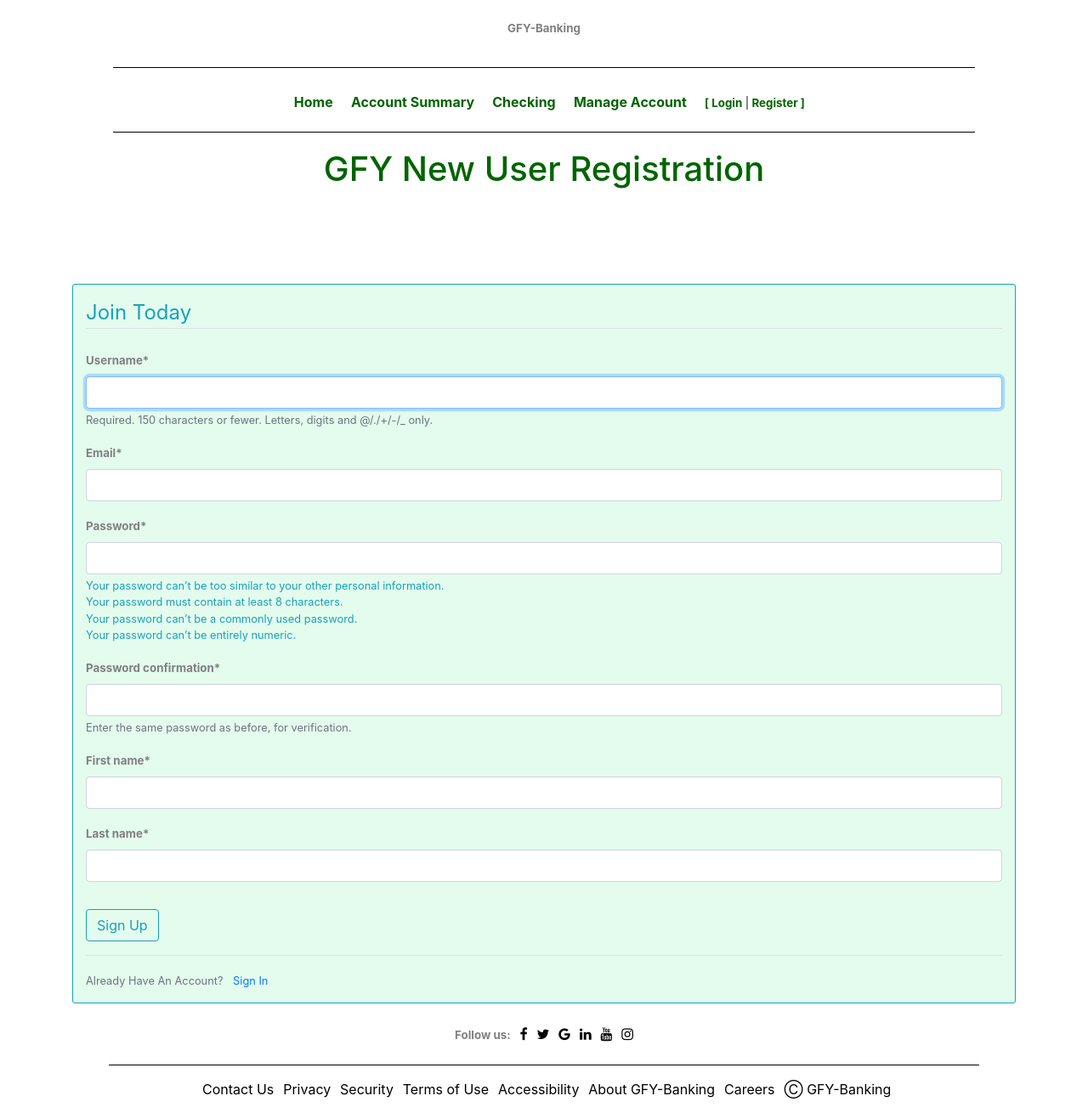
After one commit to Vroryn/HUMAN-COMPUTER-INTERACTION-TEAM-PROJECT, a Django app: page /register/ in a window 1280 px wide. The commit adds this page. Shown: the whole page at 85% size. Run offline with Django 3.2, Linux system fonts and the light colour scheme; some libraries are stand-ins or nearby versions.

Commit message:
made a registration page, working login page, changed the main .py files

```diff
--- a/bank/bank/settings.py
+++ b/bank/bank/settings.py
@@ -33,6 +33,7 @@ ALLOWED_HOSTS = []
 INSTALLED_APPS = [
    # 'bank' #added by rene
     'main.apps.MainConfig',
+    'crispy_forms',
     'django.contrib.admin',
     'django.contrib.auth',
     'django.contrib.contenttypes',
@@ -128,3 +129,7 @@ USE_TZ = True
 # https://docs.djangoproject.com/en/2.2/howto/static-files/
 
 STATIC_URL = '/static/'
+
+CRISPY_TEMPLATE_PACK = 'bootstrap4'
+LOGIN_REDIRECT_URL = 'main page'
+LOGIN_URL = 'login'
--- /dev/null
+++ b/bank/main/forms.py
@@ -0,0 +1,13 @@
+from django import forms
+from django.contrib.auth.models import User
+from django.contrib.auth.forms import UserCreationForm
+
+class UserRegisterForm(UserCreationForm):
+    email = forms.EmailField()
+    first_name = forms.CharField()
+    last_name = forms.CharField()
+
+
+    class Meta:
+        model = User
+        fields = ['username', 'email', 'password1', 'password2', 'first_name', 'last_name']
--- /dev/null
+++ b/bank/main/static/main/account_view.css
@@ -0,0 +1,71 @@
+table {
+    /* background-color:white;*/
+
+}
+
+.container_table
+{
+   /* background-color:white;*/
+    padding: 15px;
+    border-radius: 3px;
+    border-color: red;
+    border: 1 rem solid
+}
+
+label{
+    font-weight: bold;
+    font-size:10pt;
+    color:grey;
+}
+
+.dataTables_info {
+    font-weight: bold;
+    font-size: 10pt;
+    color:grey;
+}
+
+ul.pagination {
+    font-weight: bold;
+   /*background-color:red;*/
+    float:right;
+    font-size:10pt;
+
+}
+
+.page-item.active .page-link
+                          {
+      background-color: #70b58c;
+      border-color:#70b58c;
+}
+
+.table-striped tbody tr:nth-of-type(odd)
+{
+       background-color: rgba(54,54,54,.10);
+       font-weight:bold;
+       font-size:11pt;
+}
+.table-striped tbody tr:nth-of-type(even) {
+       background-color: rgba(0,0,0,.05);
+       font-weight:bold;
+       font-size:11pt;
+
+}
+
+td.sorting_1 {background-color:rgba(235,255,153,.35);}
+
+th.amount {text-align:right;}
+th.vendor {text-align:center;}
+
+tr.category, tfoot.category {background-color:#70b58c; color:white;}
+
+.grey_info {color:grey;}
+
+td.positive_money_amount {color:green; text-align:right;}
+td.negative_money_amount {color:red; text-align:right;}
+
+li {padding: 0px 0px}
+ul.pagination {background-color:white;}
+
+.jumbotron {background-color:#e3fced; padding: 10px 10px;}
+
+.sticky-top {background-color:white; height:175px;}
--- a/bank/main/static/main/style.css
+++ b/bank/main/static/main/style.css
@@ -60,6 +60,7 @@ ul {
 
 #navigation-options>label{
     margin-left: 1%;
+
 }
 
 #navigation-options>label>a{
@@ -123,3 +124,7 @@ a.menu_link
 
 
 /*added by Rene*/
+a.login_link
+{
+    font-weight:bold;
+}
--- a/bank/main/templates/main/base2.html
+++ b/bank/main/templates/main/base2.html
@@ -16,7 +16,7 @@
 
     <link href="https://cdn.datatables.net/1.10.20/css/jquery.dataTables.min.css">
 
-    <!-- <link rel="stylesheet" type="text/css" href="{%static 'main/account_view.css'%}" > -->
+     <link rel="stylesheet" type="text/css" href="{%static 'main/account_view.css'%}" >
 
 
     <!-- added by Rene-->
@@ -41,32 +41,49 @@
 
 
     <title>
-       Main Page
+       {% block title%}{% endblock title%}
     </title>
 </head>
 <body>
 
-        <div class="container">
+  {% if messages %}
+      {% for message in messages %}
+         <div class="alert alert-{{ message.tags }}">
+          {{ message }}
+         </div>
+      {% endfor %}
+  {% endif %}
+
+
+       <div class="sticky-top">
                 <div id=" navigation">
                     <h1>
 
                                 <label class="bank_title">GFY-Banking</label>
-
-
                     </h1>
                     <h2>
                     <div id="navigation-options">
                     <hr>
-                    <label class="menu_label"><a class = "menu_link" href="http://127.0.0.1:8000">Go back to login</a></label>
-                    <label class="menu_label"><a class = "menu_link" href="http://127.0.0.1:8000/main_page">Go to main page</a></label>
-                    <label class="menu_label"><a class = "menu_link" href="http://127.0.0.1:8000/account_summary">Account Summary</a></label>
-                    <label class="menu_label"><a class = "menu_link" href="{% url 'manage account'%}">Manage Account</a></label>
+                   <!--  <label class="menu_label"><a class = "menu_link" href="{% url 'login' %}">Go back to login</a></label> -->
+                    <label class="menu_label"><a class = "menu_link" href="{% url 'main page' %}">Home</a></label>
+                    <label class="menu_label"><a class = "menu_link" href="{% url 'account summary' %}">Account Summary</a></label>
+                    <label class="menu_label"><a class = "menu_link" href="{% url 'checking_acct_page' %}">Checking</a></label>
+                    <label class="menu_label"><a class = "menu_link" href="{% url 'manage account' %}">Manage Account</a></label>
+
+                    {% if user.is_authenticated %}
+                       <label class="menu_label"><a class = "login_link" href="{% url 'logout' %}">[ Logout : {{user.username}} ]</a></label>
+                    {% else %}
+                    <label class="menu_label"><a class = "login_link" href="{% url 'login' %}">[ Login </a>|<a class = "login_link" href="{% url 'register' %}"> Register ]</a></label>
+
+                    {% endif %}
+
                     <hr>
                     </div>
                     </h2>
                     <br>
                 </div>
-        </div>
+       </div>
+
 
 
     <div class="container ">
@@ -103,21 +120,5 @@
     </footer>
 
 
-    <script>
-            window.onscroll = function() {myFunction()};
-
-            var navbar = document.getElementById("navbar");
-            var sticky = navbar.offsetTop;
-
-            function myFunction() {
-              if (window.pageYOffset >= sticky) {
-                navbar.classList.add("sticky")
-              } else {
-                navbar.classList.remove("sticky");
-              }
-            }
-    </script>
-
-
 </body>
 </html>
--- /dev/null
+++ b/bank/main/templates/main/register.html
@@ -0,0 +1,51 @@
+{% extends 'main/base2.html'%}
+{% load crispy_forms_tags %}
+
+
+{% block inlinestyle %}
+   ul {
+       background-color:transparent;
+       color:#17a2b8;
+   }
+
+   .content-section
+      {
+        padding: 15px 15px;
+        border-width: 1px;
+        border-style: solid;
+        border-radius: 3px;
+        border-color: #17a2b8;
+        background-color: #e3fced;
+        margin-top: 10%;
+        color: #17a2b8;
+
+      }
+
+{% endblock %}
+
+{% block page_title%} GFY: Register {% endblock page_title%}
+
+
+{% block content %}
+   <h1>GFY New User Registration</h1>
+
+     <div class="content-section">
+       <form method="POST">
+            {% csrf_token %}
+            <fieldset class="form-group">
+                <legend class="border-bottom mb-4">Join Today</legend>
+                <!--{{ form.as_p }} -->
+                {{ form|crispy }}
+            </fieldset>
+            <div class="form-group">
+                <button class="btn btn-outline-info" type="submit">Sign Up</button>
+            </div>
+       </form>
+       <div class="border-top pt-3">
+           <small class="text-muted">
+               Already Have An Account? <a class="ml-2" href="{% url 'login' %}">Sign In</a>
+           </small>
+       </div>
+
+     </div>
+{% endblock content%}
--- a/bank/main/urls.py
+++ b/bank/main/urls.py
@@ -4,9 +4,21 @@ from django.urls import path
 from . import views
 from main.views import checking_acct_page
 
+from django.contrib import admin
+from django.contrib.auth import views as auth_views
+
+
 #added by Kevin
 urlpatterns = [
 path("",views.index, name = "index"), #http response for home page
+
+#login paths :added by Rene
+#path('admin/', admin.site.urls),
+path('register/', views.register, name='register'),
+path('login/', auth_views.LoginView.as_view(template_name='main/login.html'), name='login'),
+path('logout/',auth_views.LogoutView.as_view(template_name="main/logout.html"), name='logout'),
+
+
 path("main_page/",views.main_page,name = "main page"),
 path("promotion_1/",views.promotion_1,name ="promotion 1"),
 path("promotion_2/",views.promotion_2,name ="promotion 2"),
@@ -16,6 +28,9 @@ path("promotion_5/",views.promotion_5,name ="promotion 5"),
 path("promotion_6/",views.promotion_6,name ="promotion 6"),
 path("manage_account/",views.manage_account,name = "manage account"),
 path("account_summary/",views.account_summary,name="account summary"),
+
+
+
 #path("checking_acct_page/", checking_acct_page, name = "checking_acct_page") #added by rene
 path("main_page/checking_acct_page/", views.checking_acct_page, name = "checking_acct_page"),
 path("main_page/<int:customer_number>/<int:account_number>/checking_acct_page/", views.checking_acct_page, name = "checking_acct_page"), #added by rene 11/24/19
--- a/bank/main/views.py
+++ b/bank/main/views.py
@@ -1,4 +1,6 @@
-from django.shortcuts import render
+from django.shortcuts import render, redirect
+#from django.contrib.auth.forms import UserCreationForm
+from django.contrib import messages
 # allows http requests
 from django.http import HttpResponse
 # Create your views here.
@@ -9,12 +11,29 @@ from .models import Users_bank
 
 from django.db.models import Sum
 
+from .forms import UserRegisterForm #custom class for forms, added by Rene
+
 
 ######## added by Kevin ############
 def index(request):
     #HttpResponse takes html code as parameter
     return render(request,'main/login.html')
 
+####### addedy by Rene #######
+
+def register(request):
+    if request.method == 'POST':
+        form = UserRegisterForm(request.POST)
+        if form.is_valid():
+            form.save()
+            username = form.cleaned_data.get('username')
+            messages.success(request, f'Your account has been created! You are now able to log in.')
+            return redirect('login')
+    else:
+        form =  UserRegisterForm()
+    return render(request,'main/register.html', {'form': form})
+
+####### end #############
 def main_page(request):
     return render(request,'main/home_page.html')
 
@@ -100,4 +119,4 @@ def checking_acct_page(request, customer_number=1, account_number=1):
         else:
             return render(request,'main/login.html', context)
 
-    return render(request,'main/login.html')
+    return redirect('login')
```
Also changed, not shown: bank/main/templates/main/base.html (+62 -13 lines), bank/main/templates/main/checking_acct_page.html (+5 -73 lines), bank/main/templates/main/login.html (+77 -75 lines), bank/main/templates/main/login2.html (added, +124 -0 lines), bank/main/templates/main/logout.html (added, +22 -0 lines).
